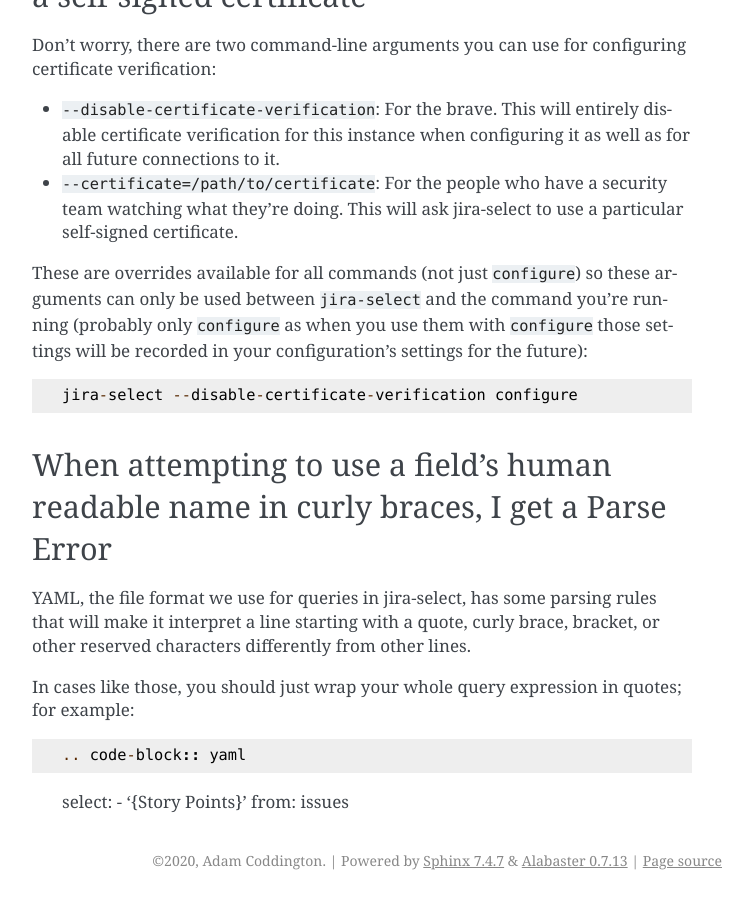
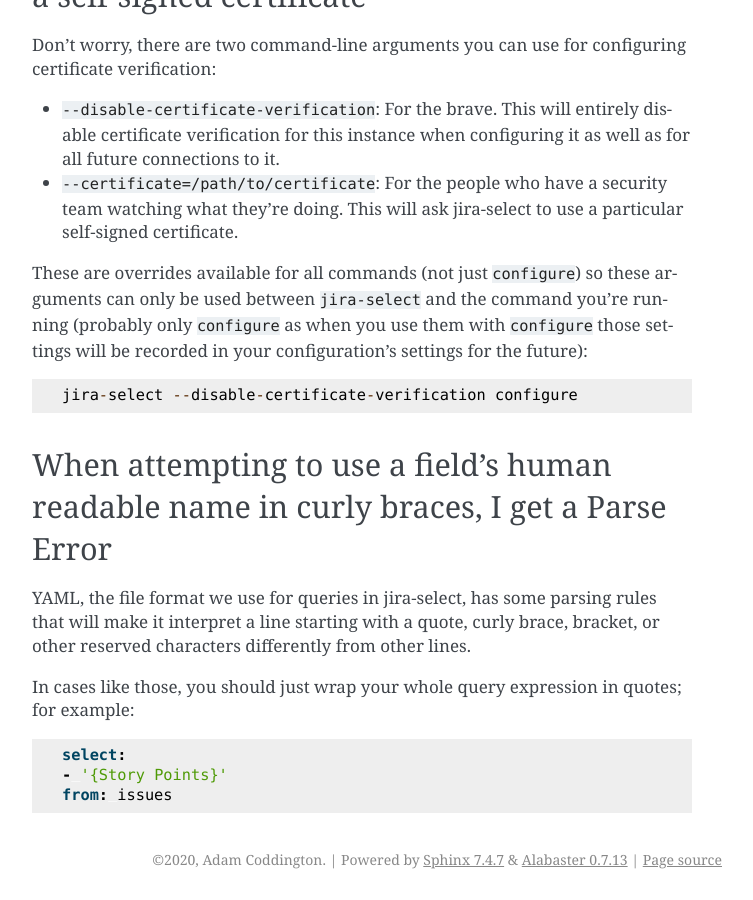
Before and after one commit to coddingtonbear/jira-select, a Sphinx documentation site: the page built from docs/troubleshooting.rst, in a window 1280 px wide and 900 px high, scrolled down 1191 px. Shown: the whole window, without its empty margins (388-1141 px from the left). Built offline with Sphinx 7.4.7, drawn with Linux system fonts in a browser that asks for light colours.

Commit message:
[#5] Minor documentation fix.

```diff
--- a/docs/troubleshooting.rst
+++ b/docs/troubleshooting.rst
@@ -76,7 +76,7 @@
 
 In cases like those,
 you should just wrap your whole query expression in quotes;
-for example::
+for example:
 
 .. code-block:: yaml
 
```
